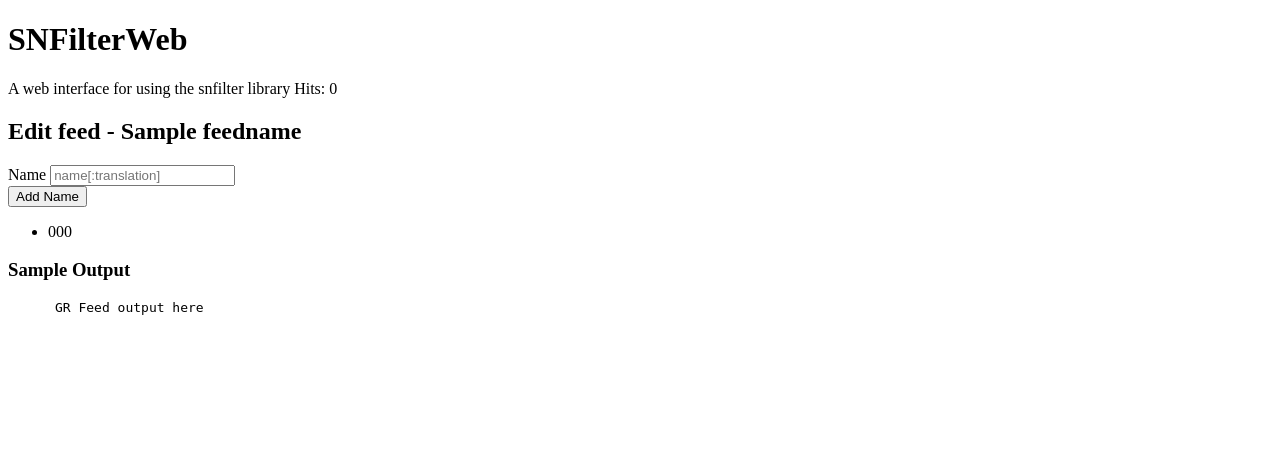
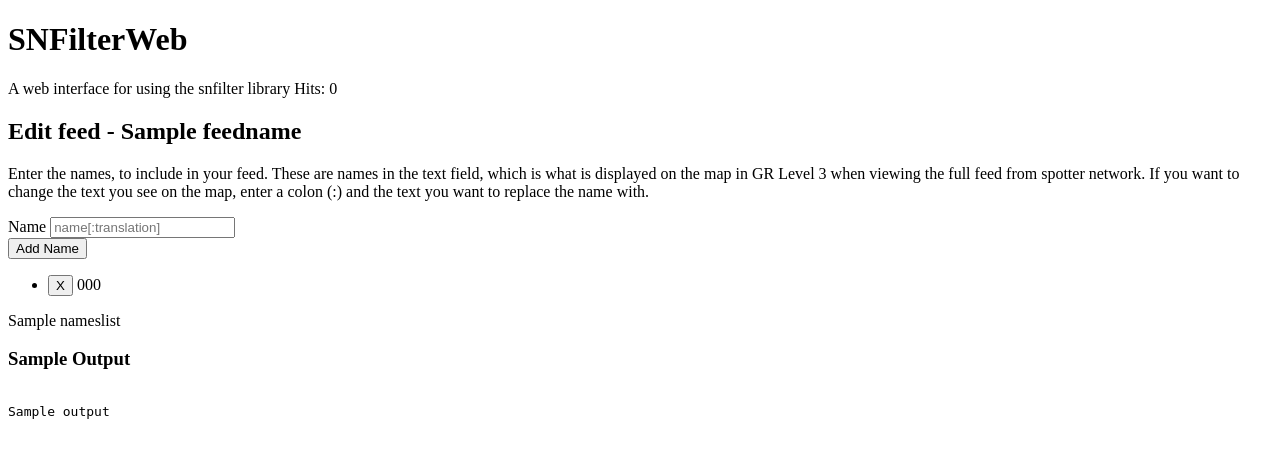
Before and after one commit to stephanellis/snfilterweb, a Python web app: template snfilterweb/templates/editfeed.html in a window 1280 px wide. Shown: the top 458 px of the page. Run offline with Jinja, Linux system fonts and the light colour scheme; the template is opened without the code that fills it: most values are stand-ins (such as "Sample title", 1, 10 or a date in 2020).

Commit message:
feeds are fully editable, need to create endpoints for output

```diff
--- a/snfilterweb/templates/editfeed.html
+++ b/snfilterweb/templates/editfeed.html
@@ -3,13 +3,15 @@
 {% block contentarea %}
 
 <div class="row">
-  <div class="col-md-12">
+  <div class="col-md-4">
     <h2>Edit feed - {{ feedname }}</h2>
-  </div>
-</div>
-
-<div class="row">
-  <div class="col-md-6">
+    <p>
+      Enter the names, to include in your feed.  These are names in the text
+      field, which is what is displayed on the map in GR Level 3 when viewing
+      the full feed from spotter network.  If you want to change the text you
+      see on the map, enter a colon (:) and the text you want to replace the
+      name with.
+    </p>
     <form method="post" action="{{ request.route_url('addname', id=id) }}" class="form-inline">
       <div class="form-group">
         <label for="name" class="sr-only">Name</label>
@@ -19,15 +21,21 @@
     </form>
     <ul>
       {% for m in members %}
-      <li>{{ m.decode("utf-8") }}</li>
+        <form method="post" action="{{ request.route_url('delname', id=id) }}" class="form-inline">
+          <div class="form-group">
+            <li><button class="btn btn-danger">X</button> {{ m.decode("utf-8") }}</li>
+            <input type="hidden" name="name" id="name" value="{{ m.decode('utf-8') }}">
+          </div>
+        </form>
       {% endfor %}
     </ul>
+    <p>{{ nameslist }}</p>
   </div>
-  <div class="col-md-6">
+  <div class="col-md-8">
     <h3>Sample Output</h3>
-    <pre>
-      GR Feed output here
-    </pre>
+    <pre><code>
+{{ output }}
+    </code></pre>
   </div>
 </div>
 
```
Also changed, not shown: snfilterweb/views.py (+31 -2 lines).
